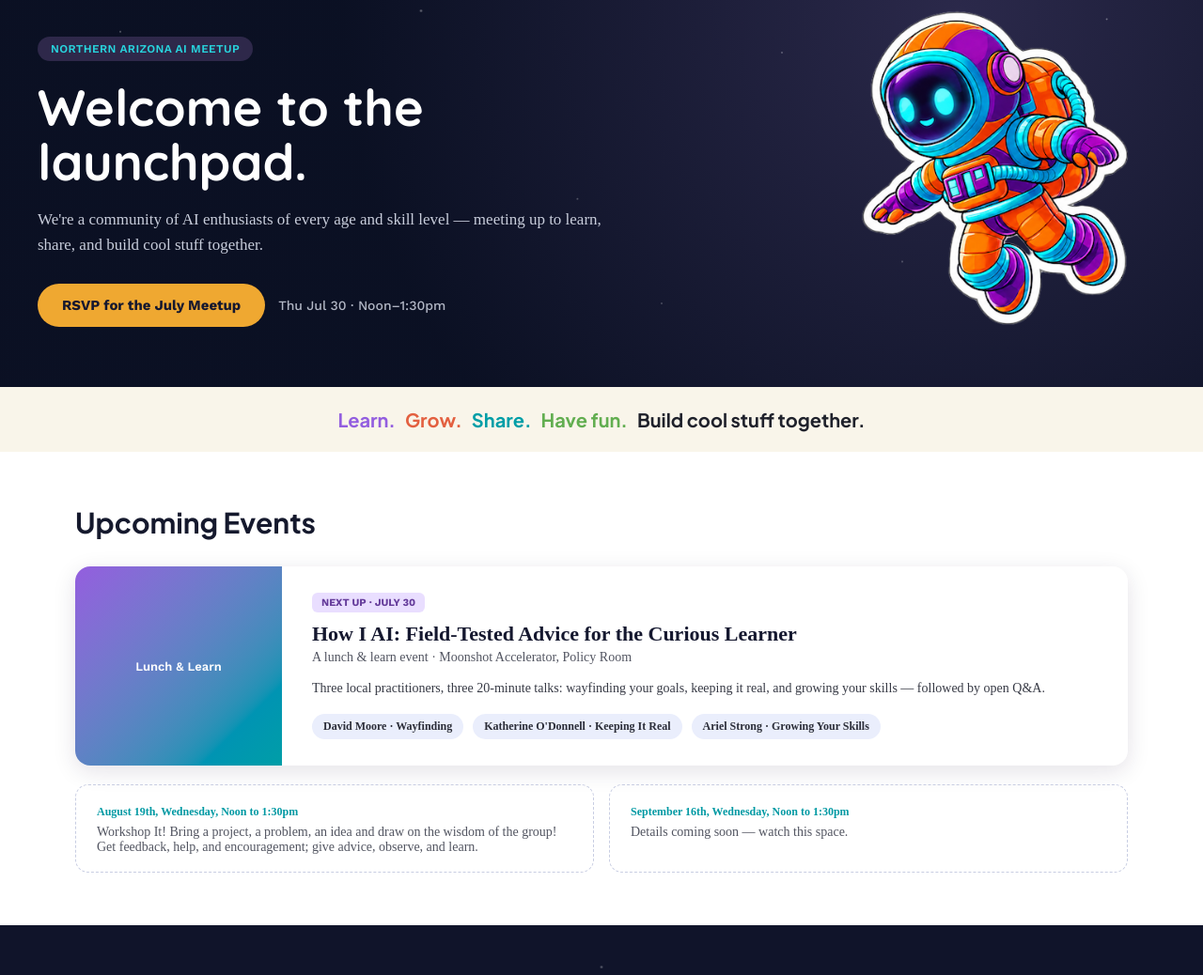
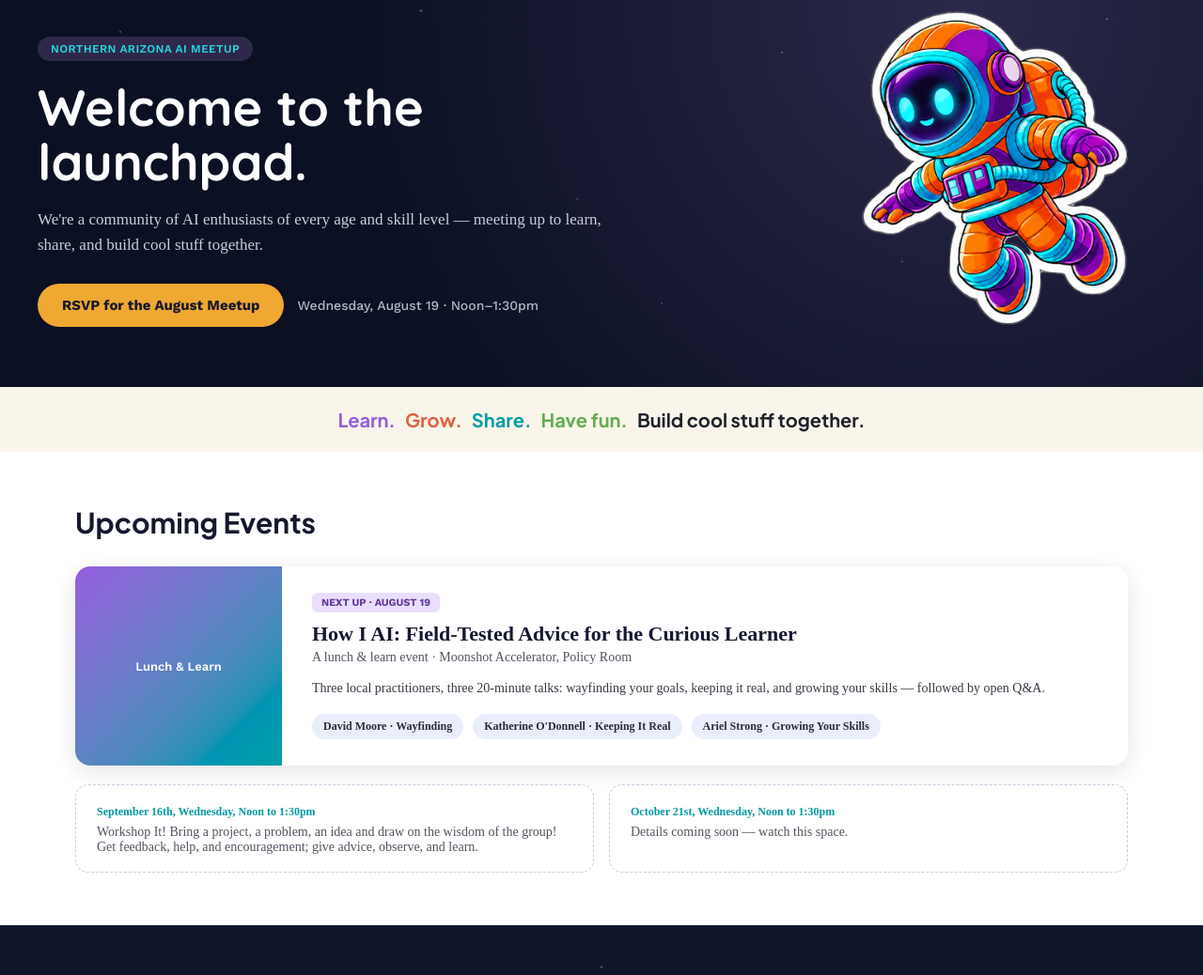
Before and after one commit to FireflightPro/NOAZAI.ORG, a website: page index.html in a window 1280 px wide. Shown: the part 100-1138 px from the top of the page at 94% size. Drawn offline with nearby package versions, Linux system fonts and the light colour scheme.

Commit message:
New dates for late summer and early fall meetings

```diff
--- a/index.html
+++ b/index.html
@@ -37,8 +37,8 @@
         <h1>Welcome to the launchpad.</h1>
         <p>We're a community of AI enthusiasts of every age and skill level — meeting up to learn, share, and build cool stuff together.</p>
         <div class="hero-cta">
-          <a href="https://naai20260730.eventbrite.com" class="btn btn-primary" target="_blank" rel="noopener noreferrer">RSVP for the July Meetup</a>
-          <span class="hero-date">Thu Jul 30 · Noon&ndash;1:30pm</span>
+          <a href="https://naai20260730.eventbrite.com" class="btn btn-primary" target="_blank" rel="noopener noreferrer">RSVP for the August Meetup</a>
+          <span class="hero-date">Wednesday, August 19 · Noon&ndash;1:30pm</span>
         </div>
       </div>
     </section>
@@ -61,7 +61,7 @@
           <span>Lunch &amp; Learn</span>
         </div>
         <div class="event-card-body">
-          <span class="badge">Next up &middot; July 30</span>
+          <span class="badge">Next up &middot; August 19</span>
           <h3>How I AI: Field-Tested Advice for the Curious Learner</h3>
           <p class="event-meta">A lunch &amp; learn event &middot; Moonshot Accelerator, Policy Room</p>
           <p class="event-desc">Three local practitioners, three 20-minute talks: wayfinding your goals, keeping it real, and growing your skills — followed by open Q&amp;A.</p>
@@ -75,11 +75,11 @@
 
       <div class="event-card-grid">
         <article class="event-card event-card--upcoming">
-          <span class="event-upcoming-date">August 19th, Wednesday, Noon to 1:30pm</span>
+          <span class="event-upcoming-date">September 16th, Wednesday, Noon to 1:30pm</span>
           <p>Workshop It! Bring a project, a problem, an idea and draw on the wisdom of the group! Get feedback, help, and encouragement; give advice, observe, and learn.</p>
         </article>
         <article class="event-card event-card--upcoming">
-          <span class="event-upcoming-date">September 16th, Wednesday, Noon to 1:30pm</span>
+          <span class="event-upcoming-date">October 21st, Wednesday, Noon to 1:30pm</span>
           <p>Details coming soon — watch this space.</p>
         </article>
       </div>
```
